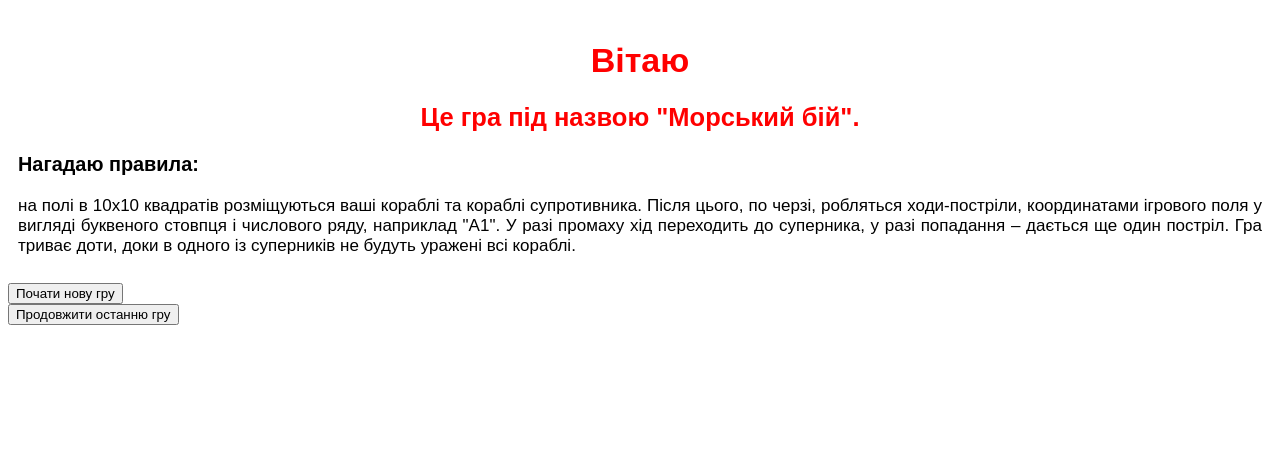
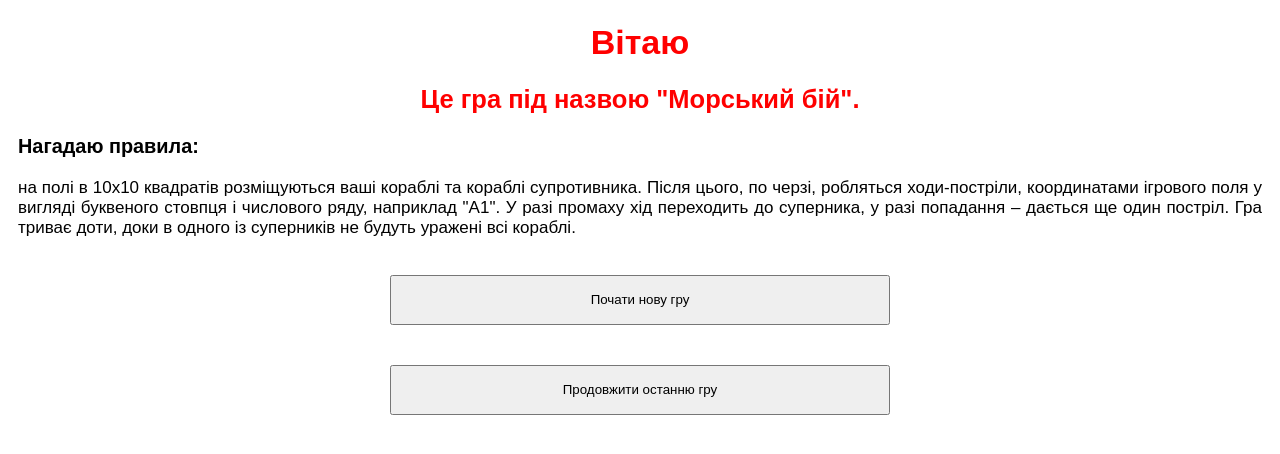
Before and after one commit to Galyshev/Sea_battle, a FastAPI app: page / in a window 1280 px wide. Shown: the top 454 px of the page. Run offline with FastAPI, Linux system fonts and the light colour scheme.

Commit message:
v0.1.1 - исправление ошибок с css

```diff
--- a/main.py
+++ b/main.py
@@ -17,10 +17,10 @@ templates = Jinja2Templates(directory="templates")
 # app.include_router(router_trailers)
 
 
-
 @app.get('/')
 async def index(request: Request):
     return templates.TemplateResponse('index.html', {"request": request})
+
 @app.post('/new')
 async def start_new(request: Request, btn_new=Form()):
     # response = RedirectResponse(url='!!!!')
@@ -36,4 +36,4 @@ async def start_continue(request: Request, btn_continue=Form()):
 
 
 if __name__ == "__main__":
-    uvicorn.run("main:app", port=5000, log_level="info", reload=True)
+    uvicorn.run("main:app", port=5000, log_level="info", reload=False)
--- a/static/styles.css
+++ b/static/styles.css
@@ -1,13 +1,8 @@
-.container {
- display: flex;
-}
-
 
 .index_page {
   margin: 10px;
   font-family: sans-serif;
   font-size: 17px;
-
   text-align: justify;
 }
 
@@ -15,3 +10,13 @@
   text-align: center;
   color: red;
 }
+.index_btn_group {
+width: 100%;
+text-align: center;
+
+}
+.index_btn {
+width: 500px;
+height: 50px;
+margin: 20px;
+}
--- a/templates/base.html
+++ b/templates/base.html
@@ -2,7 +2,8 @@
 <html>
 <head>
     {% block head %}
-    <link href="{{ url_for('static', path='/styles.css') }}" rel="stylesheet">
+<!--    для корректного обновления стилей нужно ставить временные метки, типа "styles.css?q=1280549780"-->
+    <link href="{{ url_for('static', path='/styles.css?q=1280549780') }}" rel="stylesheet">
     <title>{{ title }}</title>
     {% endblock %}
 </head>
--- a/templates/index.html
+++ b/templates/index.html
@@ -2,11 +2,9 @@
 {% block head %}
 {{ super() }}
 <style type="text/css">
-</style>
+  </style>
 {% endblock %}
 {% block content %}
-<form action="/" method="post">
-    <div class="container">
         <div class="index_page">
             <h1>Вітаю</h1>
             <h2>Це гра під назвою "Морський бій".</h2>
@@ -17,12 +15,10 @@
                 У разі промаху хід переходить до суперника, у разі попадання – дається ще один постріл. Гра триває доти,
                 доки в
                 одного із суперників не будуть уражені всі кораблі.</p>
+        </div>
 
-        </div>
-</form>
-</div>
-<div class="container">
     <div class="index_btn_group">
+
         <form action="/new" method="post">
             <button class="index_btn" name="btn_new" value="new">Почати нову гру</button>
         </form>
@@ -31,6 +27,4 @@
             <button class="index_btn" name="btn_continue" value="continue">Продовжити останню гру</button>
         </form>
     </div>
-
-
-    {% endblock %}
+{% endblock %}
--- a/templates/tmp.html
+++ b/templates/tmp.html
@@ -1,9 +1,9 @@
 {% extends "base.html" %}
 {% block head %}
-{{ super() }}
-<style type="text/css">
-</style>
+
+<link href="{{ url_for('static', path='/styles.css') }}" rel="stylesheet">
 {% endblock %}
 {% block content %}
+
 {{ rez }}
 {% endblock %}
```
